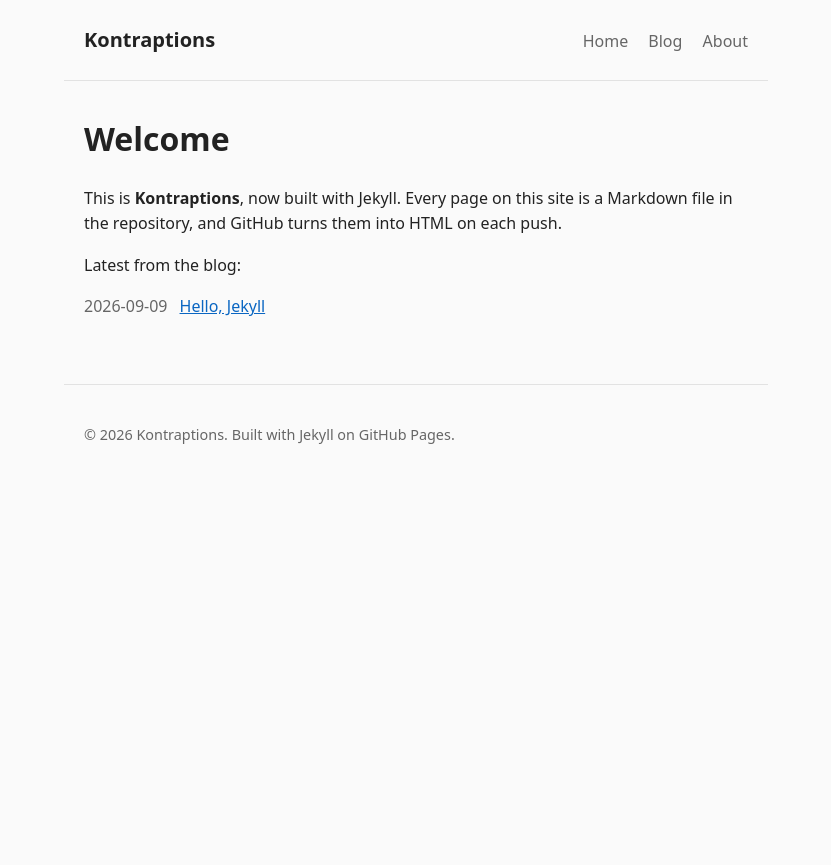
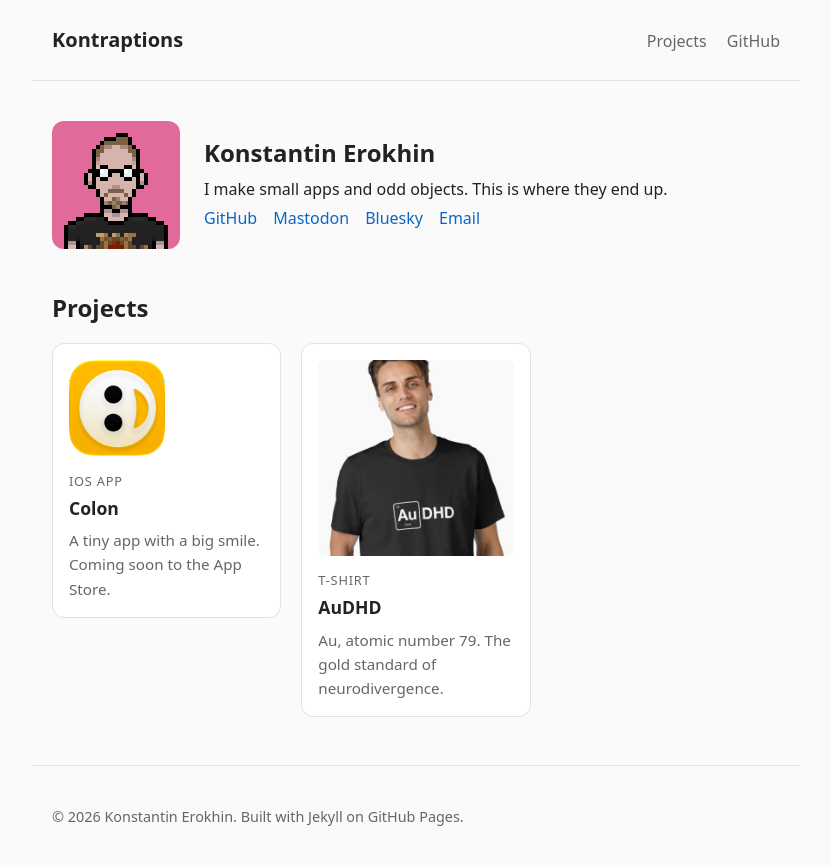
Before and after one commit to nerolapis/kontraptions.com, a Jekyll site: the page built from index.md, in a window 1280 px wide. Shown: the top 865 px of the page, without its empty margins (224-1055 px from the left). Built offline with Jekyll 4.4.1, drawn with Linux system fonts in a browser that asks for light colours.

Commit message:
Add projects collection with Colon and AuDHD, home page intro

```diff
--- a/_config.yml
+++ b/_config.yml
@@ -1,19 +1,45 @@
 title: Kontraptions
-description: Gadgets, experiments, and things that almost work.
+description: Apps, gadgets, and things that almost work, by Konstantin Erokhin.
 url: https://kontraptions.com
 baseurl: ""
 
 markdown: kramdown
-permalink: /blog/:year/:month/:day/:title/
 
-# Apply the default layout to every page and post unless a file says otherwise.
+# Who runs the site. Edit the links below; leave a value empty to hide that link.
+author:
+  name: Konstantin Erokhin
+  handle: nerolapis
+  avatar: /assets/img/avatar.png
+  bio: I make small apps and odd objects. This is where they end up.
+  links:
+    - label: GitHub
+      url: https://github.com/nerolapis
+    - label: Mastodon
+      url: https://mastodon.social/@nerolapis
+    - label: Bluesky
+      url: https://bsky.app/profile/nerolapis.bsky.social
+    - label: Email
+      url: mailto:hello@kontraptions.com
+
+# Every file in _projects/ becomes a page at /projects/<filename>/
+collections:
+  projects:
+    output: true
+    permalink: /projects/:name/
+
 defaults:
   - scope:
       path: ""
     values:
       layout: default
+  - scope:
+      path: ""
+      type: projects
+    values:
+      layout: project
 
 exclude:
   - Gemfile
   - Gemfile.lock
   - README.md
+  - temp
--- a/_includes/footer.html
+++ b/_includes/footer.html
@@ -1,3 +1,3 @@
 <footer>
-  <p>&copy; {{ site.time | date: "%Y" }} {{ site.title }}. Built with Jekyll on GitHub Pages.</p>
+  <p>&copy; {{ site.time | date: "%Y" }} {{ site.author.name }}. Built with Jekyll on GitHub Pages.</p>
 </footer>
--- a/_includes/header.html
+++ b/_includes/header.html
@@ -1,8 +1,7 @@
-<header>
+<header class="site-header">
   <a class="brand" href="{{ '/' | relative_url }}">{{ site.title }}</a>
   <nav>
-    <a href="{{ '/' | relative_url }}">Home</a>
-    <a href="{{ '/blog/' | relative_url }}">Blog</a>
-    <a href="{{ '/about/' | relative_url }}">About</a>
+    <a href="{{ '/#projects' | relative_url }}">Projects</a>
+    {% for l in site.author.links limit:1 %}<a href="{{ l.url }}">{{ l.label }}</a>{% endfor %}
   </nav>
 </header>
--- a/_layouts/default.html
+++ b/_layouts/default.html
@@ -3,15 +3,14 @@
 <head>
   <meta charset="utf-8">
   <meta name="viewport" content="width=device-width, initial-scale=1">
-  <title>{% if page.title %}{{ page.title }} · {% endif %}{{ site.title }}</title>
-  <meta name="description" content="{{ page.description | default: site.description }}">
+  <title>{% if page.title and page.url != "/" %}{{ page.title }} · {% endif %}{{ site.title }}</title>
+  <meta name="description" content="{{ page.description | default: page.tagline | default: site.description }}">
+  <link rel="icon" href="{{ site.author.avatar | relative_url }}">
   <link rel="stylesheet" href="{{ '/assets/css/style.css' | relative_url }}">
 </head>
 <body>
   {% include header.html %}
   <main>
-    {% if page.title %}<h1>{{ page.title }}</h1>{% endif %}
-    {% if page.date %}<p class="meta">{{ page.date | date: "%-d %B %Y" }}</p>{% endif %}
     {{ content }}
   </main>
   {% include footer.html %}
--- /dev/null
+++ b/_projects/audhd.md
@@ -0,0 +1,21 @@
+---
+title: AuDHD
+kind: T-shirt
+tagline: Au, atomic number 79. The gold standard of neurodivergence.
+cover: /assets/img/audhd-cover.png
+cover_style: photo
+order: 2
+links:
+  - label: Buy the shirt
+    url: "#"
+---
+
+Lorem ipsum dolor sit amet, consectetur adipiscing elit. A periodic-table take on AuDHD, printed on a plain black tee. Sed ut perspiciatis unde omnis iste natus error sit voluptatem accusantium doloremque laudantium.
+
+## The design
+
+Nemo enim ipsam voluptatem quia voluptas sit aspernatur aut odit aut fugit, sed quia consequuntur magni dolores eos qui ratione voluptatem sequi nesciunt. Neque porro quisquam est, qui dolorem ipsum quia dolor sit amet.
+
+## Where to get it
+
+Quis autem vel eum iure reprehenderit qui in ea voluptate velit esse quam nihil molestiae consequatur. A shop link will go here.
--- /dev/null
+++ b/_projects/colon.md
@@ -0,0 +1,29 @@
+---
+title: Colon
+kind: iOS app
+tagline: A tiny app with a big smile. Coming soon to the App Store.
+cover: /assets/img/colon-icon.png
+cover_style: icon
+order: 1
+links:
+  - label: App Store
+    url: "#"
+---
+
+Lorem ipsum dolor sit amet, consectetur adipiscing elit. Colon est parva applicatio quae rem unam bene facit. Sed do eiusmod tempor incididunt ut labore et dolore magna aliqua.
+
+## What it does
+
+Ut enim ad minim veniam, quis nostrud exercitation ullamco laboris nisi ut aliquip ex ea commodo consequat. Duis aute irure dolor in reprehenderit in voluptate velit esse cillum dolore eu fugiat nulla pariatur.
+
+- Excepteur sint occaecat cupidatat non proident
+- Sunt in culpa qui officia deserunt mollit anim
+- Id est laborum et dolorum fuga
+
+## Screenshots
+
+Screenshots and a proper description will land here once the app is out.
+
+## Privacy
+
+Colon collects nothing. Nihil colligit, nihil mittit.
--- a/assets/css/style.css
+++ b/assets/css/style.css
@@ -2,8 +2,10 @@
   --fg: #222;
   --muted: #666;
   --bg: #fafafa;
+  --card: #fff;
   --accent: #0a66c2;
   --rule: #e2e2e2;
+  --radius: 12px;
 }
 
 * { box-sizing: border-box; }
@@ -16,13 +18,13 @@
   background: var(--bg);
 }
 
-header, main, footer {
-  max-width: 44rem;
+.site-header, main, footer {
+  max-width: 48rem;
   margin: 0 auto;
   padding: 0 1.25rem;
 }
 
-header {
+.site-header {
   display: flex;
   justify-content: space-between;
   align-items: baseline;
@@ -46,15 +48,118 @@
 
 nav a:hover, main a { color: var(--accent); }
 
-main { padding-top: 2rem; padding-bottom: 3rem; }
+main { padding-top: 2.5rem; padding-bottom: 3rem; }
 
-h1 { font-weight: 600; margin-top: 0; }
+h1 { font-weight: 600; margin: 0 0 0.25rem; }
+h2 { font-weight: 600; margin: 2.5rem 0 1rem; }
 
-.meta { color: var(--muted); margin-top: -0.75rem; }
+.kicker {
+  margin: 0;
+  font-size: 0.8rem;
+  text-transform: uppercase;
+  letter-spacing: 0.06em;
+  color: var(--muted);
+}
 
-.post-list { list-style: none; padding: 0; }
-.post-list li { margin-bottom: 0.75rem; }
-.post-list time { color: var(--muted); margin-right: 0.75rem; font-variant-numeric: tabular-nums; }
+.tagline { color: var(--muted); margin: 0.25rem 0 0; }
+
+/* Intro block on the home page */
+.intro {
+  display: flex;
+  gap: 1.5rem;
+  align-items: center;
+}
+
+.intro p { margin: 0.25rem 0; }
+
+.avatar {
+  width: 128px;
+  height: 128px;
+  flex-shrink: 0;
+  border-radius: var(--radius);
+  image-rendering: pixelated;
+}
+
+.links a { margin-right: 1rem; text-decoration: none; }
+.links a:hover { text-decoration: underline; }
+
+/* Project grid */
+.project-grid {
+  list-style: none;
+  padding: 0;
+  margin: 0;
+  display: grid;
+  grid-template-columns: repeat(auto-fill, minmax(14rem, 1fr));
+  gap: 1.25rem;
+}
+
+.project-grid a {
+  display: flex;
+  flex-direction: column;
+  gap: 0.15rem;
+  padding: 1rem;
+  background: var(--card);
+  border: 1px solid var(--rule);
+  border-radius: var(--radius);
+  color: var(--fg);
+  text-decoration: none;
+  transition: border-color 0.15s, transform 0.15s;
+}
+
+.project-grid a:hover {
+  border-color: var(--accent);
+  transform: translateY(-2px);
+}
+
+.project-grid img {
+  width: 100%;
+  aspect-ratio: 1;
+  object-fit: cover;
+  border-radius: 8px;
+  margin-bottom: 0.75rem;
+}
+
+.project-grid img.icon {
+  width: 96px;
+  height: 96px;
+  border-radius: 22%;
+}
+
+.project-grid strong { font-size: 1.1rem; }
+.project-grid .tagline { font-size: 0.95rem; }
+
+/* Project page */
+.project-header {
+  display: flex;
+  gap: 1.5rem;
+  align-items: flex-start;
+  margin-bottom: 2rem;
+}
+
+.project-cover {
+  flex-shrink: 0;
+  width: 160px;
+  height: 160px;
+  object-fit: cover;
+  border-radius: var(--radius);
+}
+
+.project-cover.icon { border-radius: 22%; }
+
+.project-links a {
+  display: inline-block;
+  margin: 0.75rem 0.5rem 0 0;
+  padding: 0.4rem 0.9rem;
+  border: 1px solid var(--accent);
+  border-radius: 999px;
+  text-decoration: none;
+  font-size: 0.95rem;
+}
+
+.project img { max-width: 100%; border-radius: 8px; }
+
+.back { margin-top: 3rem; }
+.back a { text-decoration: none; }
 
 pre, code {
   font-family: ui-monospace, SFMono-Regular, Menlo, monospace;
@@ -75,3 +180,7 @@
   color: var(--muted);
   font-size: 0.9rem;
 }
+
+@media (max-width: 36rem) {
+  .intro, .project-header { flex-direction: column; align-items: flex-start; }
+}
--- a/index.md
+++ b/index.md
@@ -1,13 +1,30 @@
 ---
-title: Welcome
+title: Home
 ---
 
-This is **Kontraptions**, now built with Jekyll. Every page on this site is a Markdown file in the repository, and GitHub turns them into HTML on each push.
+<section class="intro">
+  <img class="avatar" src="{{ site.author.avatar | relative_url }}" alt="{{ site.author.name }}" width="128" height="128">
+  <div>
+    <h1>{{ site.author.name }}</h1>
+    <p>{{ site.author.bio }}</p>
+    <p class="links">
+      {% for l in site.author.links %}{% if l.url != "" %}<a href="{{ l.url }}">{{ l.label }}</a>{% endif %}{% endfor %}
+    </p>
+  </div>
+</section>
 
-Latest from the blog:
+<h2 id="projects">Projects</h2>
 
-<ul class="post-list">
-{% for post in site.posts limit:5 %}
-  <li><time>{{ post.date | date: "%Y-%m-%d" }}</time><a href="{{ post.url | relative_url }}">{{ post.title }}</a></li>
+<ul class="project-grid">
+{% assign projects = site.projects | sort: "order" %}
+{% for p in projects %}
+  <li>
+    <a href="{{ p.url | relative_url }}">
+      <img class="{{ p.cover_style | default: 'photo' }}" src="{{ p.cover | relative_url }}" alt="{{ p.title }}" loading="lazy">
+      <span class="kicker">{{ p.kind }}</span>
+      <strong>{{ p.title }}</strong>
+      <span class="tagline">{{ p.tagline }}</span>
+    </a>
+  </li>
 {% endfor %}
 </ul>
```
Also changed, not shown: _layouts/project.html (added, +24 -0 lines), _posts/2026-09-09-hello-jekyll.md (deleted, +0 -19 lines), about.md (deleted, +0 -8 lines), blog.md (deleted, +0 -10 lines), assets/img/audhd-cover.png (added), assets/img/avatar.png (added), assets/img/colon-icon.png (added), 1 other file.
